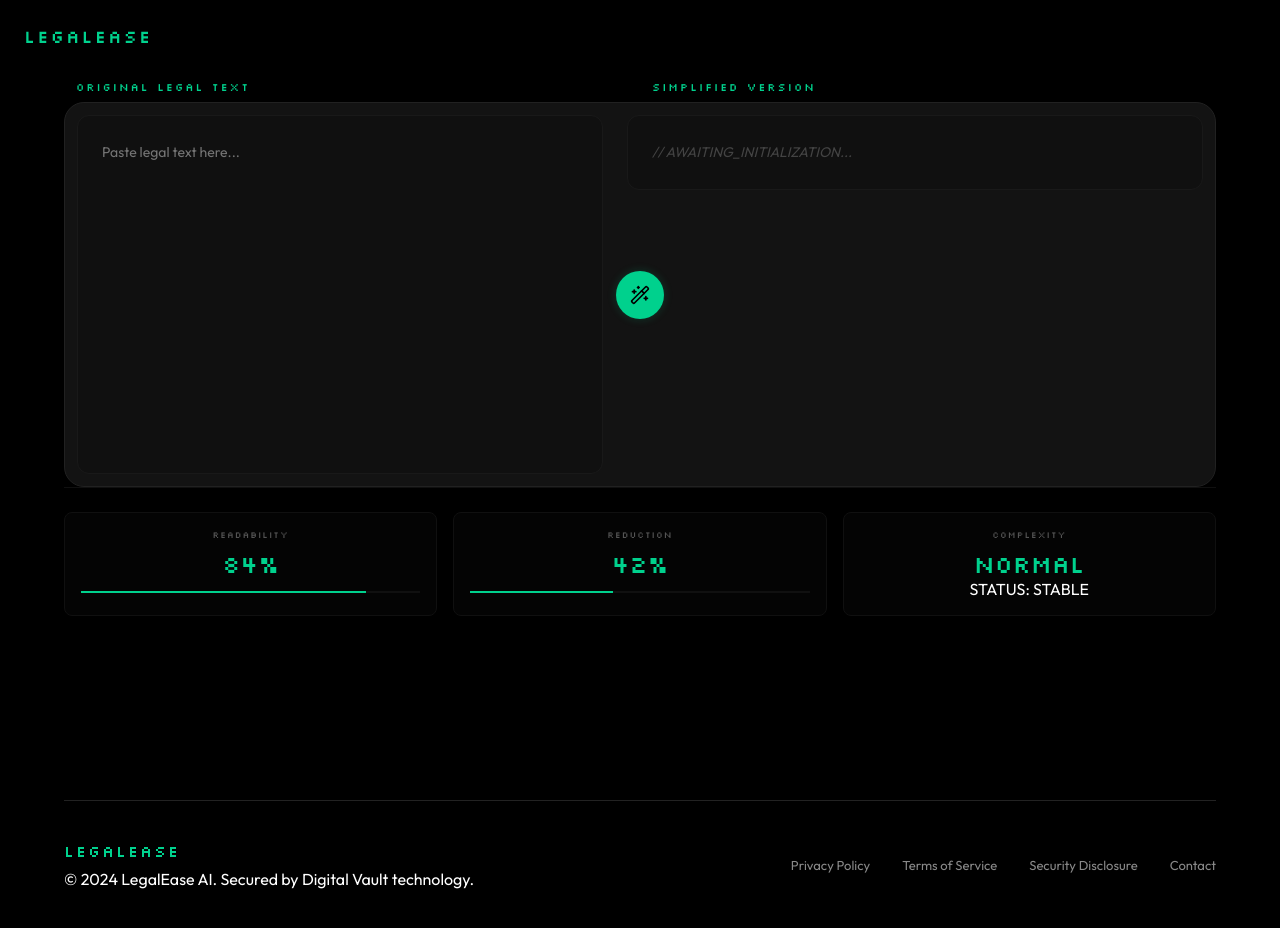
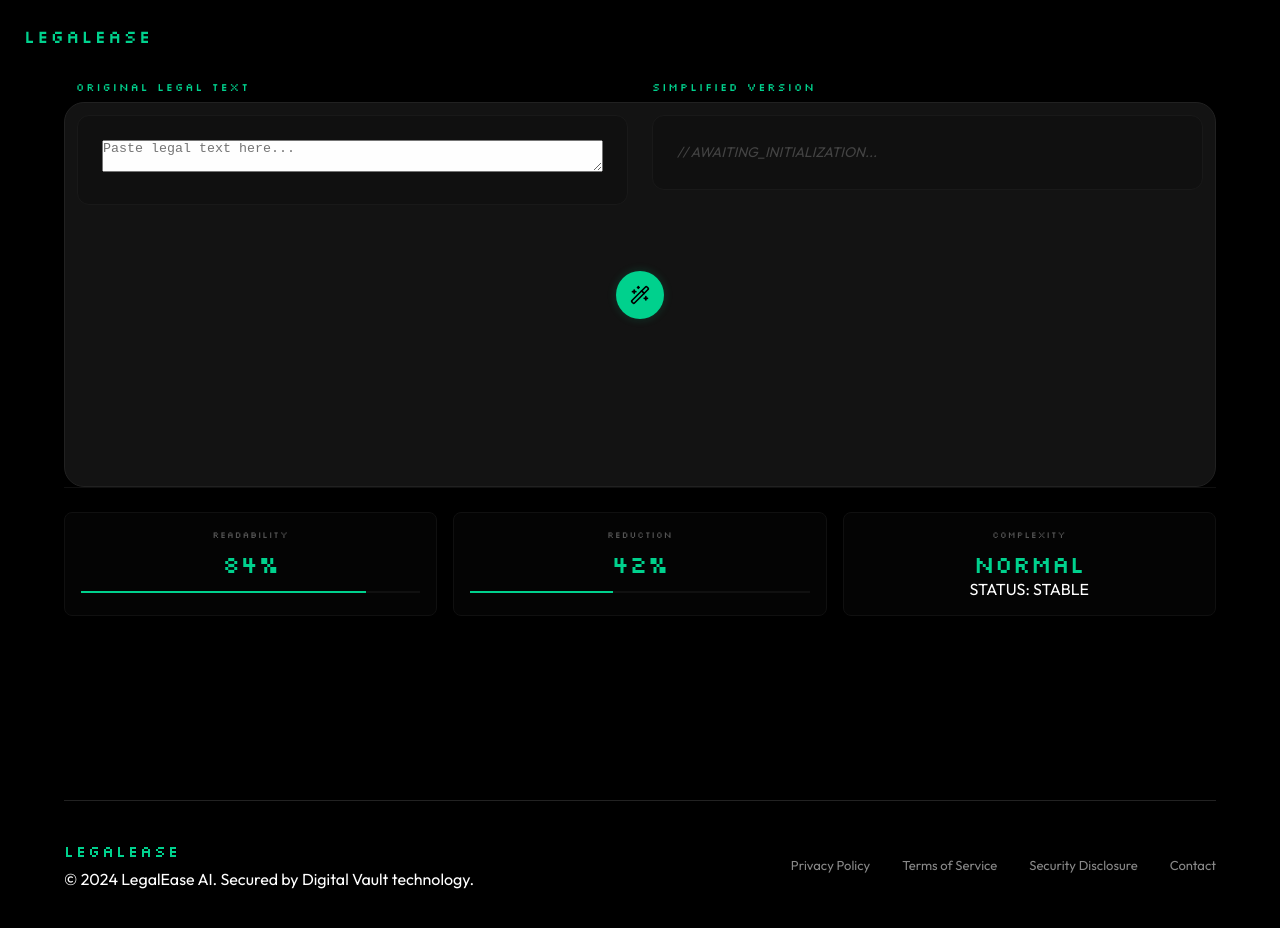
Before and after one commit to deepakdube1102/LegalEase, a React (Vite) app in the folder frontend/: page / in a window 1280 px wide. Both pictures are taken after a click on the button "START SIMPLIFYING". Built offline with nearby package versions, Linux system fonts and the light colour scheme; no server answers.

Commit message:
Achieve perfect symmetry between input and output areas with identical container logic

```diff
--- a/frontend/src/App.jsx
+++ b/frontend/src/App.jsx
@@ -170,9 +170,9 @@ const SimplifierApp = () => {
           {isLoading && <div className="scanning-bar" />}
 
           {/* Original Text Pane */}
-          <div className="relative flex-1 min-h-0">
+          <div className="text-area-new input-area relative flex-1 min-h-0">
             <textarea
-              className="text-area-new w-full h-full"
+              className="w-full h-full bg-transparent border-none outline-none text-white resize-none"
               placeholder="Paste legal text here..."
               value={inputText}
               onChange={(e) => setInputText(e.target.value)}
```
